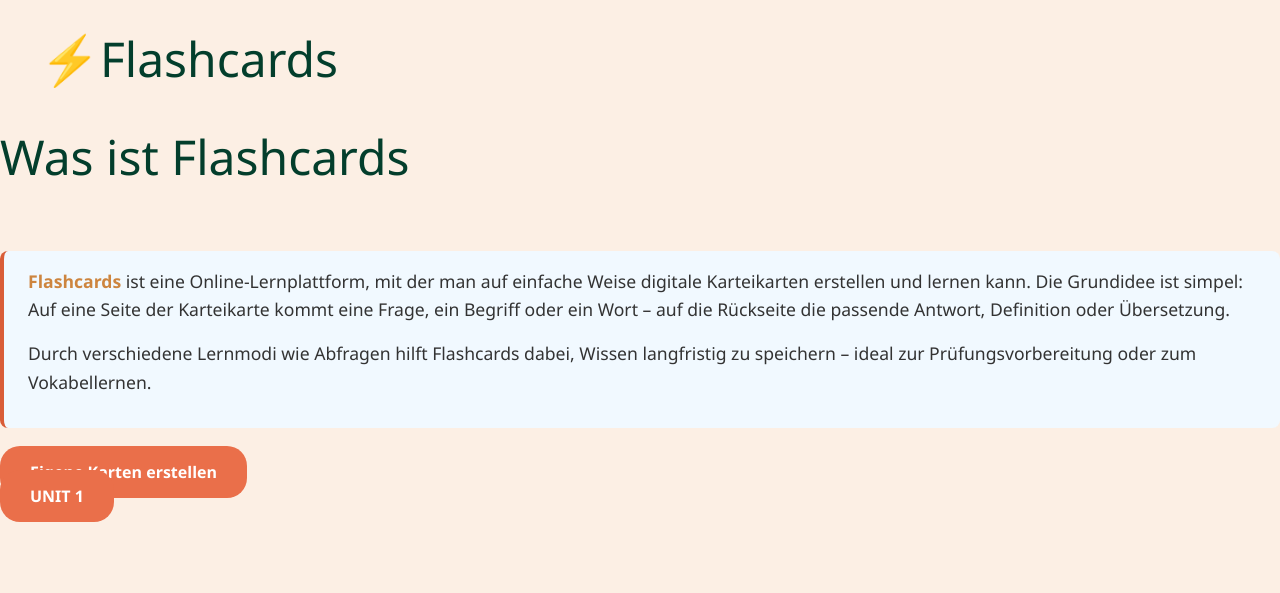
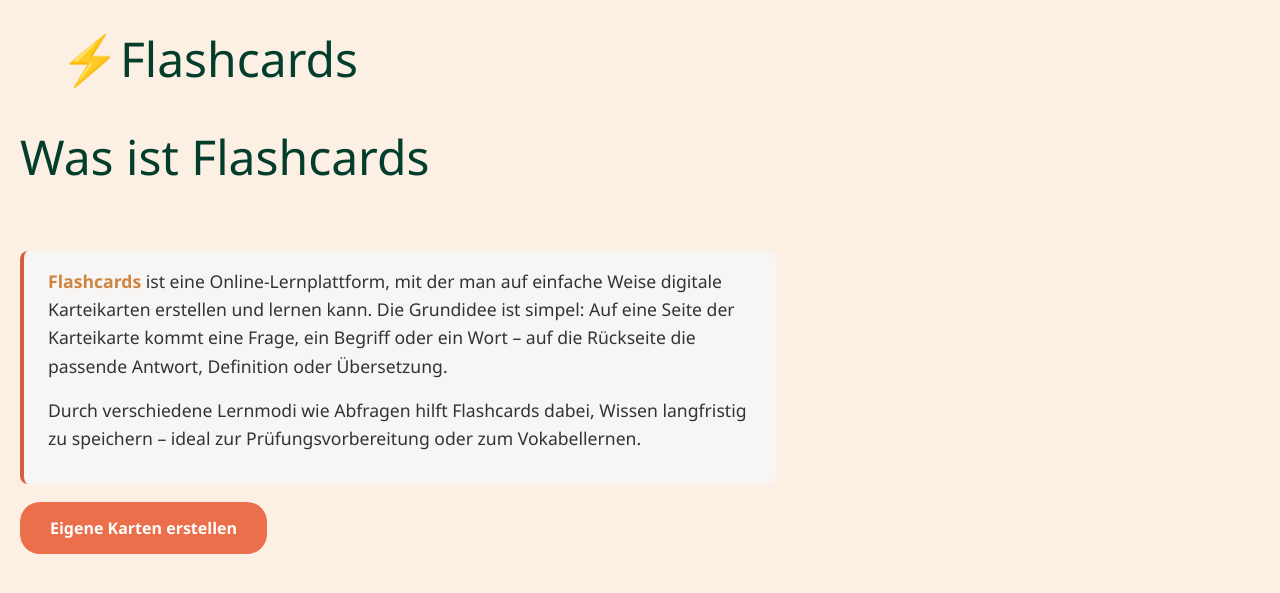
Before and after one commit to EliasResch/Flashcards, a PHP site: page / in a window 1280 px wide. Shown: the top 593 px of the page. Run offline with PHP 8.4, Linux system fonts and the light colour scheme.

Commit message:
css und button

```diff
--- a/index.php
+++ b/index.php
@@ -36,7 +36,6 @@
     <br>
     <div class="tx-image">
 
-    <a href="#" class="cta-button">UNIT 1</a>
 
     </div>
 
--- a/style.css
+++ b/style.css
@@ -3,6 +3,7 @@ body {
   font-family: "Segoe UI", sans-serif;
   background-color: #fcefe4;
   color: #033e2c;
+  padding-left: 20px;
 }
 
 header {
@@ -86,7 +87,7 @@ h1 {
 }
 
 .flashcards-info {
-  background-color: #f1f9ff;
+  background-color: #f8f5f5;
   border-left: 4px solid #d95d38;
   padding: 1rem 1.5rem;
   margin: 2rem 0;
@@ -94,6 +95,8 @@ h1 {
   font-size: 1.1rem;
   line-height: 1.6;
   color: #333;
+  flex: 1;
+  max-width: 60%;
 }
 
 .flashcards-info strong {
```
